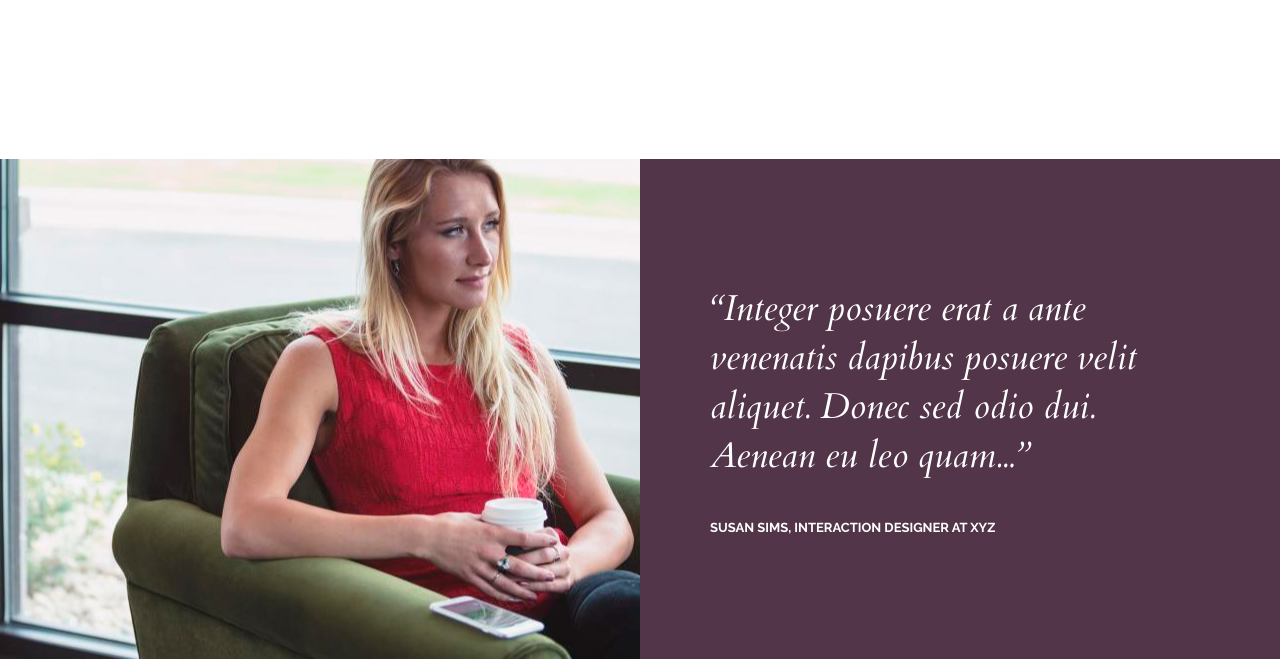
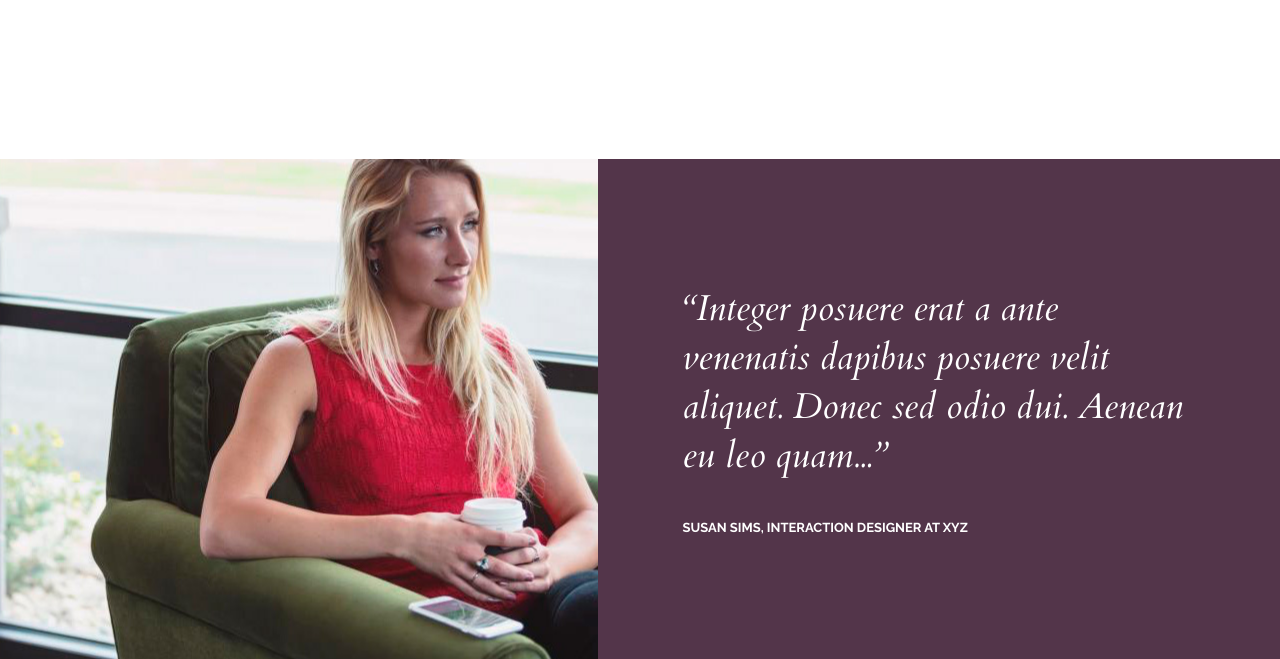
Before and after one commit to Pe4enka9/activebox, a plain HTML site: page index.html in a window 1280 px wide. Shown: the part 2881-3540 px from the top of the page. Drawn offline with nearby package versions, Linux system fonts and the light colour scheme.

Commit message:
fix text

```diff
--- a/main.css
+++ b/main.css
@@ -230,13 +230,13 @@ main .slide1 .slider-img {
 main .slider-text-container {
     width: 50%;
     height: 500px;
+    padding-left: 85px;
     display: flex;
     flex-direction: column;
     justify-content: center;
-    align-items: center;
 }
 main .slider-text {
-    width: 500px;
+    width: 510px;
 }
 main .slider-text h1 {
     margin-bottom: 40px;
```
